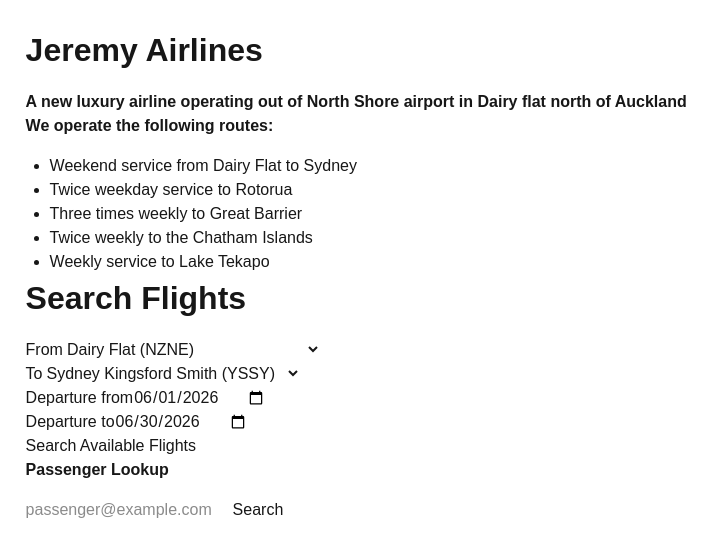
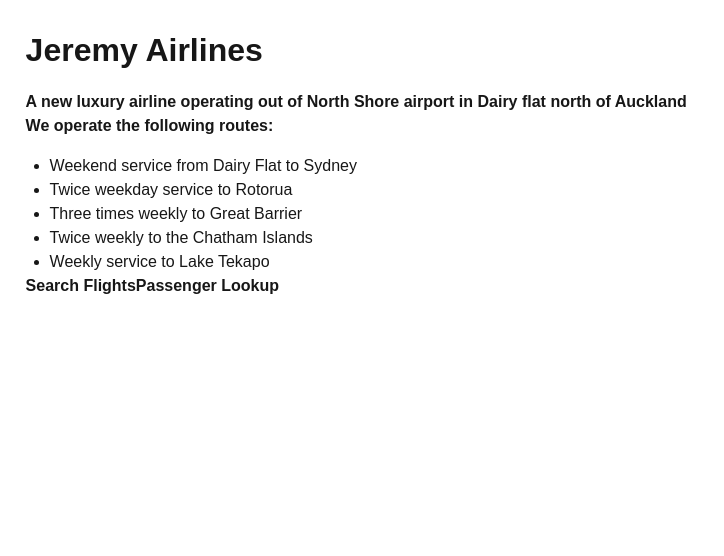
Before and after one commit to Jezza2000/my-airline, a Next.js app: page / in a window 1280 px wide. Shown: the top 556 px of the page, without its empty margins (0-724 px from the left). Built offline with nearby package versions, Linux system fonts and the light colour scheme.

Commit message:
commit10-morechanges

```diff
--- a/app/api/passengers/search/route.js
+++ b/app/api/passengers/search/route.js
@@ -38,6 +38,6 @@
 
   } catch (err) {
     console.error(err);
-    return NextResponse.json({ error: 'Server error.' }, { status: 500 });
+    return NextResponse.json({ error: 'Passenger not found.' }, { status: 500 });
   }
 }
--- a/app/page.jsx
+++ b/app/page.jsx
@@ -12,6 +12,7 @@
     const [selectedFlight, setSelectedFlight] = useState(null);
     const [booking,        setBooking]        = useState(null);
     const [searched,       setSearched]       = useState(false);
+    const [activeSection,  setActiveSection]  = useState(null);
 
     function handleResults(results) {
         setFlights(results);
@@ -34,7 +35,6 @@
         <div className="main">
             <div className="intro">
                 <h1>Jeremy Airlines</h1>
-
                 <h2>
                     A new luxury airline operating out of North Shore airport in Dairy flat north of Auckland<br/>
                     We operate the following routes:
@@ -47,8 +47,16 @@
                     <li>Weekly service to Lake Tekapo</li>
                 </ul>
             </div>
+
+            <div>
+                <h2>
+                    <button onClick={() => setActiveSection('flights')}>Search Flights</button>
+                    <button onClick={() => setActiveSection('passengers')}>Passenger Lookup</button>
+                </h2>
+            </div>
+
+            {activeSection === 'flights' && (
                 <div className="search">
-                  <h1>Search Flights</h1>
                     <FlightSearch onResults={handleResults} />
 
                     {searched && flights.length === 0 && (
@@ -57,9 +65,7 @@
 
                     {flights.length > 0 && (
                         <div className="results-panel visible">
-                          <div className="section-label">
-                              Available Flights
-                          </div>
+                            <div className="section-label">Available Flights</div>
                             <div className="results-listings">
                                 {flights.map(f => (
                                     <FlightCard
@@ -77,7 +83,9 @@
                     )}
                     {booking && <SuccessBanner booking={booking} />}
                 </div>
-              <PassengerSearch />
+            )}
+
+            {activeSection === 'passengers' && <PassengerSearch />}
         </div>
     );
 }
--- a/modules/BookingForm.jsx
+++ b/modules/BookingForm.jsx
@@ -59,43 +59,45 @@
     <div className="booking-panel visible">
       <div className="section-label">Passenger Details</div>
       <div className="flight-summary">
-        <strong>{flight.flightNo}</strong> &nbsp;·&nbsp;
-        {AIRPORTS[flight.orig]} → {AIRPORTS[flight.dest]}<br />
-        Departs: {formatNZT(flight.depDate)} &nbsp;·&nbsp;
+        <strong>{flight.flightNo}</strong> &nbsp;
+        {AIRPORTS[flight.orig]} to {AIRPORTS[flight.dest]}<br />
+        Departs: {formatNZT(flight.depDate)} &nbsp;
         Aircraft: {flight.aircraft}
       </div>
       <div className="booking-grid">
         <div className="field-group">
-          <label>Title</label>
+          <label>Title: </label>
           <select value={title} onChange={e => setTitle(e.target.value)}>
             <option value="" disabled>Select…</option>
             {TITLES.map(t => <option key={t} value={t}>{t}</option>)}
           </select>
         </div>
         <div className="field-group">
-          <label>First name</label>
-          <input type="text" value={firstname} onChange={e => setFirstname(e.target.value)} placeholder="e.g. Aroha" />
+          <label>First name: </label>
+          <input type="text" value={firstname} onChange={e => setFirstname(e.target.value)} placeholder="e.g. John" />
         </div>
         <div className="field-group">
-          <label>Last name</label>
-          <input type="text" value={lastname} onChange={e => setLastname(e.target.value)} placeholder="e.g. Tane" />
+          <label>Last name: </label>
+          <input type="text" value={lastname} onChange={e => setLastname(e.target.value)} placeholder="e.g. Smith" />
         </div>
         <div className="field-group">
-          <label>Gender</label>
+          <label>Gender: </label>
           <select value={gender} onChange={e => setGender(e.target.value)}>
             <option value="" disabled>Select…</option>
             {GENDERS.map(g => <option key={g.value} value={g.value}>{g.label}</option>)}
           </select>
         </div>
         <div className="field-group" style={{ gridColumn: '1/-1' }}>
-          <label>Email address</label>
+          <label>Email address: </label>
           <input type="email" value={email} onChange={e => setEmail(e.target.value)} placeholder="you@example.com" />
         </div>
       </div>
       {error && <p className="error-msg">{error}</p>}
-      <button className="confirm-btn" onClick={handleSubmit} disabled={loading}>
-        {loading ? 'Confirming...' : 'Confirm Booking'}
-      </button>
+      <h2>
+        <button className="confirm-btn" onClick={handleSubmit} disabled={loading}>
+          {loading ? 'Confirming...' : 'Confirm Booking'}
+        </button>
+      </h2>
     </div>
   );
 }
--- a/modules/FlightSearch.jsx
+++ b/modules/FlightSearch.jsx
@@ -61,7 +61,7 @@
     <div>
       <div className="search-grid">
         <div className="field-group">
-          <label>From</label>
+          <label>From: </label>
           <select value={orig} onChange={handleOrigChange}>
             {AIRPORT_OPTIONS.map(a => (
               <option key={a.code} value={a.code}>{a.label}</option>
@@ -69,7 +69,7 @@
           </select>
         </div>
         <div className="field-group">
-          <label>To</label>
+          <label>To: </label>
           <select value={dest} onChange={e => setDest(e.target.value)}>
             {destOptions.map(a => (
               <option key={a.code} value={a.code}>{a.label}</option>
@@ -77,18 +77,18 @@
           </select>
         </div>
         <div className="field-group">
-          <label>Departure from</label>
+          <label>Departure from: </label>
           <input type="date" value={dateFrom} onChange={e => setDateFrom(e.target.value)} />
         </div>
         <div className="field-group">
-          <label>Departure to</label>
+          <label>Departure to: </label>
           <input type="date" value={dateTo} onChange={e => setDateTo(e.target.value)} />
         </div>
       </div>
       {error && <p className="error-msg">{error}</p>}
-      <button className="search-btn" onClick={handleSearch} disabled={loading}>
+      <h2><button className="search-btn" onClick={handleSearch} disabled={loading}>
         {loading ? 'Searching...' : 'Search Available Flights'}
-      </button>
+      </button></h2>
     </div>
   );
 }
--- a/modules/PassengerSearch.jsx
+++ b/modules/PassengerSearch.jsx
@@ -83,10 +83,11 @@
         onKeyDown={e => e.key === 'Enter' && handleSearch()}
         placeholder="passenger@example.com"
       />
-      <button onClick={handleSearch} disabled={loading}>
-        {loading ? 'Searching…' : 'Search'}
-      </button>
-
+      <h2>
+        <button onClick={handleSearch} disabled={loading}>
+          {loading ? 'Searching…' : 'Search'}
+        </button>
+      </h2>
       {error && <p>{error}</p>}
 
       {searched && !passenger && <p>No passenger found for <em>{email}</em>.</p>}
```
Lines whose indentation alone changed are shown as unchanged.
